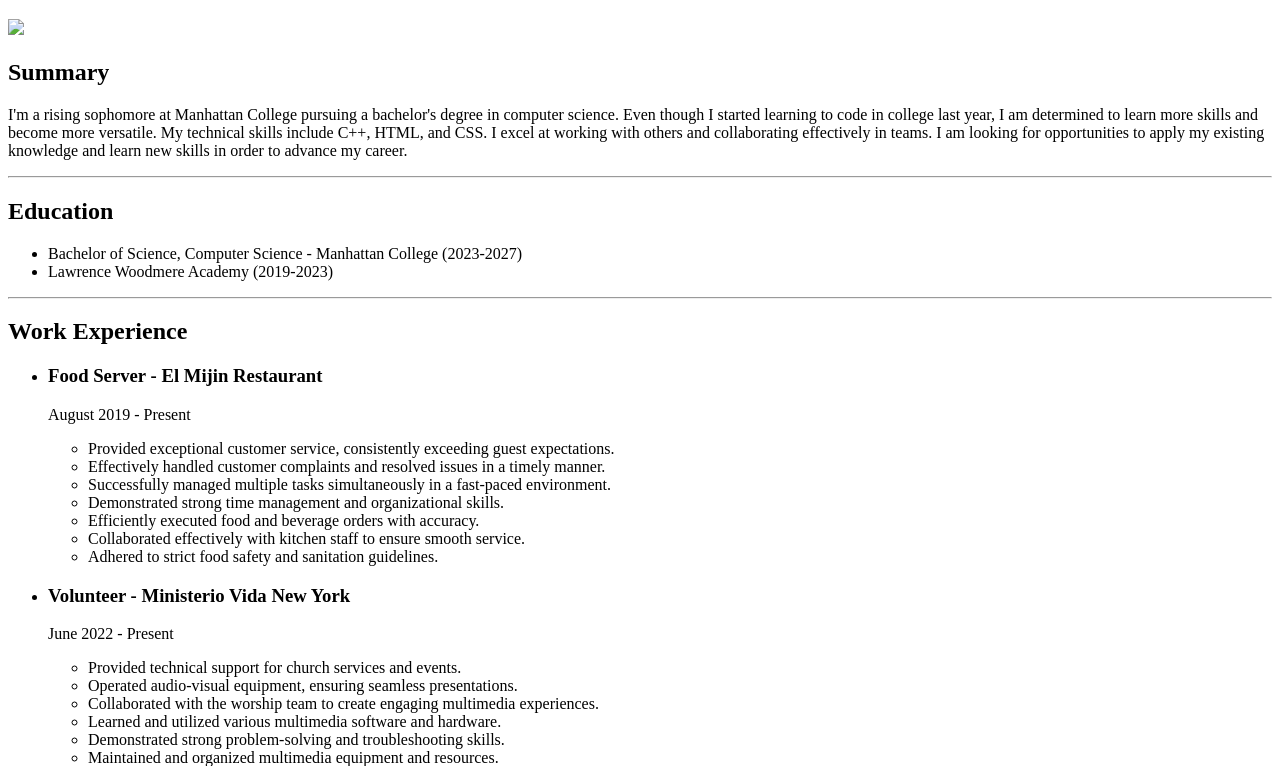
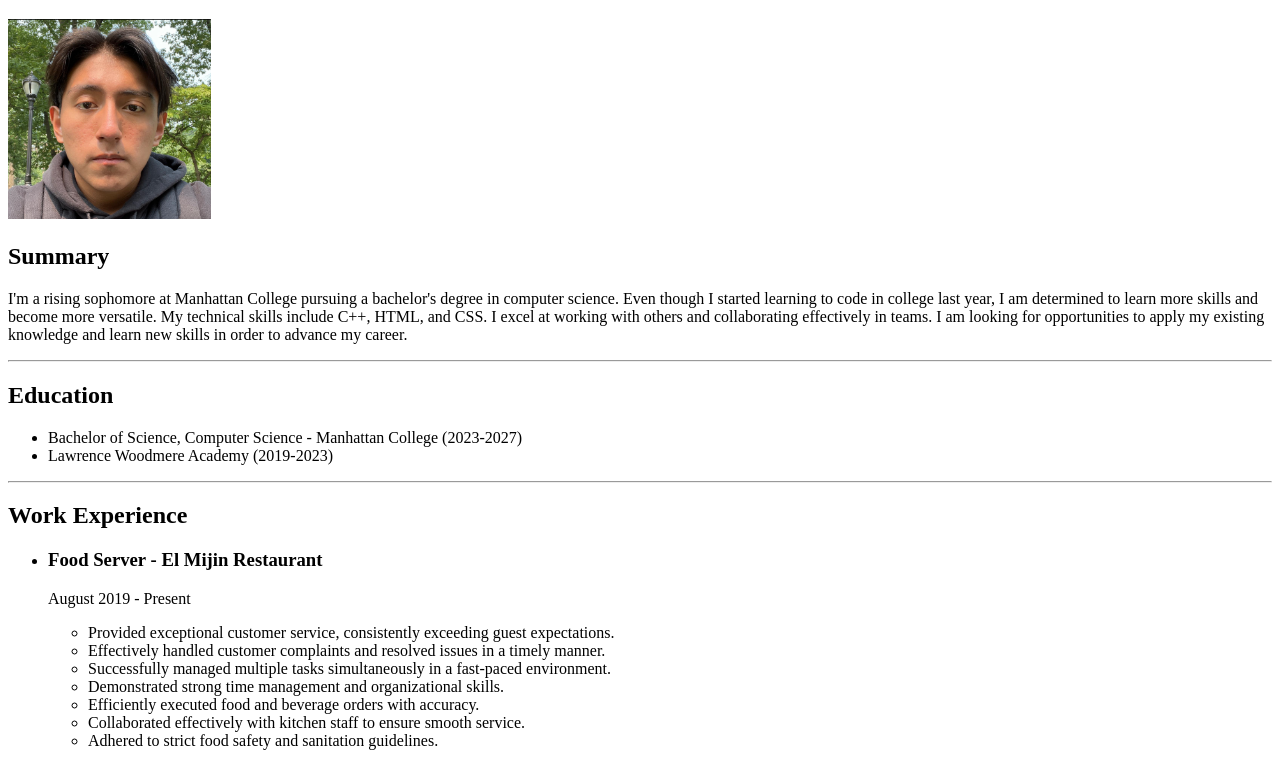
Before and after one commit to Jhon246810/Resume, a plain HTML site: page index.html in a window 1280 px wide. Shown: the part 61-827 px from the top of the page. Drawn offline with Linux system fonts and the light colour scheme.

Commit message:
Update index.html

```diff
--- a/index.html
+++ b/index.html
@@ -8,7 +8,7 @@
 <body>
     <header>
         <h1>Jhon Palaguachi</h1>
-        <img src = "./Profile Picture.png" height="200"/>
+        <img src = "./ProfilePicture.png" height="200"/>
     </header>
     <main>
         <h2>Summary</h2>
```
